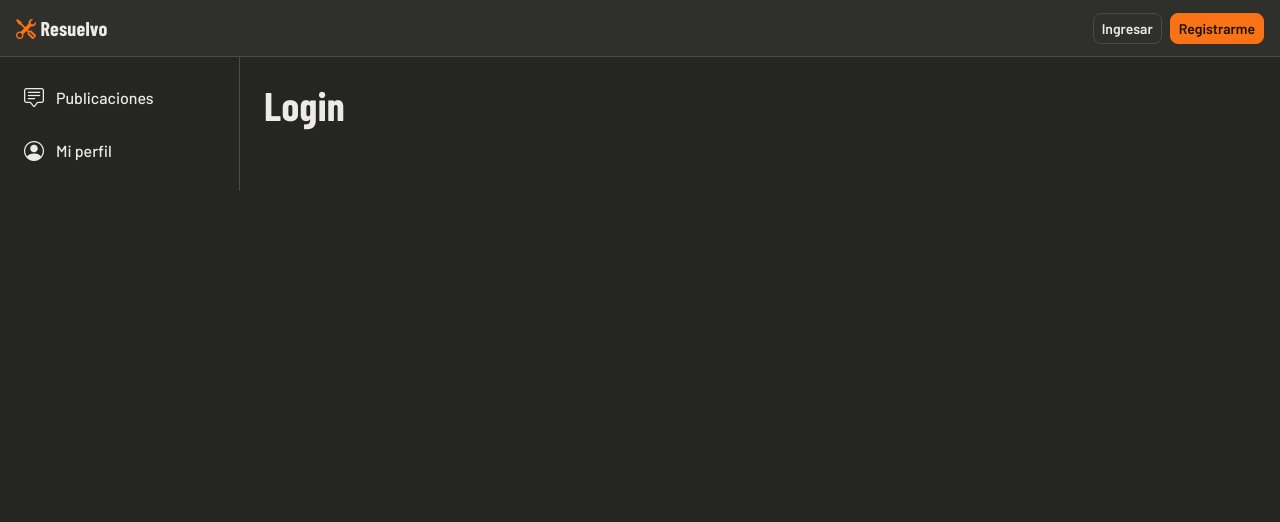
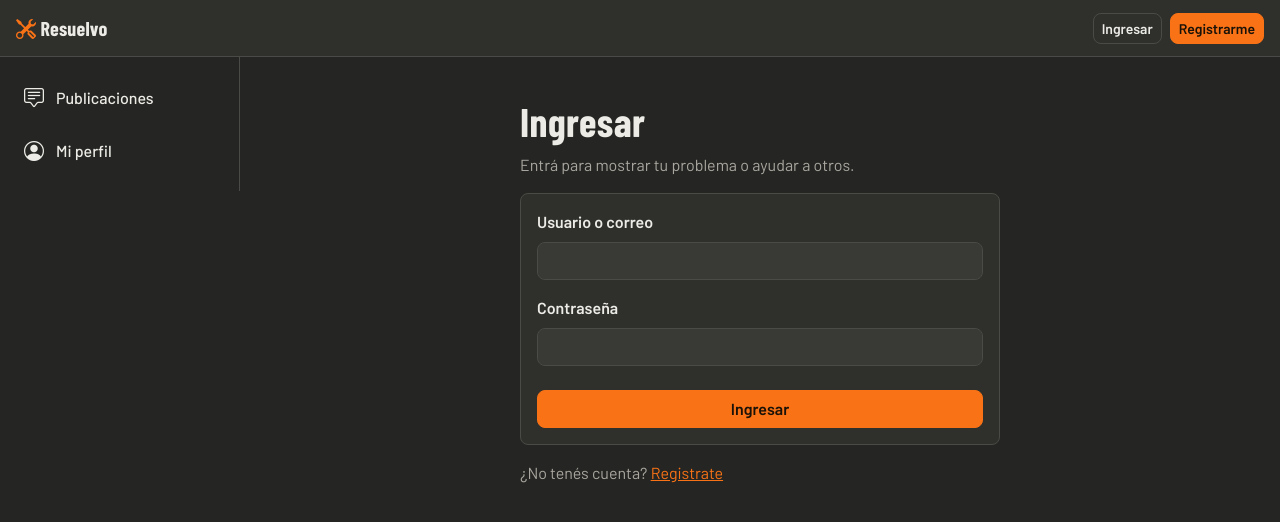
Before and after one commit to juli9894/TP2-RED-SOCIAL-Ortiz-Julian, an Angular app in the folder red-social-front/: page /login in a window 1280 px wide. Shown: the top 522 px of the page. Built offline with nearby package versions, Linux system fonts and the light colour scheme.

Commit message:
feat(front): formulario reactivo de login con validaciones

```diff
--- a/red-social-front/src/app/features/login/login.html
+++ b/red-social-front/src/app/features/login/login.html
@@ -1,3 +1,50 @@
-<section>
-    <h1>Login</h1>
+<section class="pagina-formulario">
+    <h1>Ingresar</h1>
+    <p class="text-body-secondary">Entrá para mostrar tu problema o ayudar a otros.</p>
+
+    <form class="card" [formGroup]="formulario" (ngSubmit)="enviar()" novalidate>
+        <div class="card-body">
+            <div class="mb-3">
+                <label class="form-label" for="usuarioOCorreo">Usuario o correo</label>
+                <input
+                    id="usuarioOCorreo"
+                    type="text"
+                    class="form-control"
+                    formControlName="usuarioOCorreo"
+                    autocomplete="username"
+                    [class.is-invalid]="invalido('usuarioOCorreo')"
+                />
+                @if (invalido('usuarioOCorreo')) {
+                    <div class="invalid-feedback">Ingresá tu usuario o tu correo.</div>
+                }
+            </div>
+
+            <div class="mb-4">
+                <label class="form-label" for="contrasena">Contraseña</label>
+                <input
+                    id="contrasena"
+                    type="password"
+                    class="form-control"
+                    formControlName="contrasena"
+                    autocomplete="current-password"
+                    [class.is-invalid]="invalido('contrasena')"
+                />
+                @if (invalido('contrasena')) {
+                    <div class="invalid-feedback">
+                        @if (formulario.controls.contrasena.hasError('required')) {
+                            Ingresá tu contraseña.
+                        } @else {
+                            La contraseña tiene al menos 8 caracteres, una mayúscula y un número.
+                        }
+                    </div>
+                }
+            </div>
+
+            <button type="submit" class="btn btn-accion w-100">Ingresar</button>
+        </div>
+    </form>
+
+    <p class="mt-3 text-body-secondary">
+        ¿No tenés cuenta? <a routerLink="/registro">Registrate</a>
+    </p>
 </section>
--- a/red-social-front/src/app/features/login/login.ts
+++ b/red-social-front/src/app/features/login/login.ts
@@ -1,9 +1,32 @@
-import { Component } from '@angular/core';
+import { Component, inject } from '@angular/core';
+import { FormBuilder, ReactiveFormsModule, Validators } from '@angular/forms';
+import { RouterLink } from '@angular/router';
 
 @Component({
-    imports: [],
     selector: 'app-login',
+    imports: [ReactiveFormsModule, RouterLink],
+    templateUrl: './login.html',
     styleUrl: './login.css',
-    templateUrl: './login.html',
 })
-export class Login {}
+export class Login {
+    private fb = inject(FormBuilder);
+
+    protected formulario = this.fb.nonNullable.group({
+        usuarioOCorreo: ['', [Validators.required]],
+        contrasena: ['',[Validators.required, Validators.pattern(/^(?=.*[A-Z])(?=.*\d).{8,}$/)],
+        ],
+    });
+
+    protected invalido(campo: 'usuarioOCorreo' | 'contrasena') {
+        const control = this.formulario.controls[campo];
+        return control.invalid && control.touched;
+    }
+
+    protected enviar() {
+        if (this.formulario.invalid) {
+            this.formulario.markAllAsTouched();
+            return;
+        }
+        console.log(this.formulario.getRawValue());
+    }
+}
--- a/red-social-front/src/styles.css
+++ b/red-social-front/src/styles.css
@@ -104,3 +104,9 @@ a:hover {
     --bs-card-border-radius: var(--rs-radio);
     --bs-card-inner-border-radius: calc(var(--rs-radio) - 1px);
 }
+
+/* ---------- Pantallas de formulario (login, registro) ---------- */
+.pagina-formulario {
+    max-width: 30rem;
+    margin: 1rem auto;
+}
```
